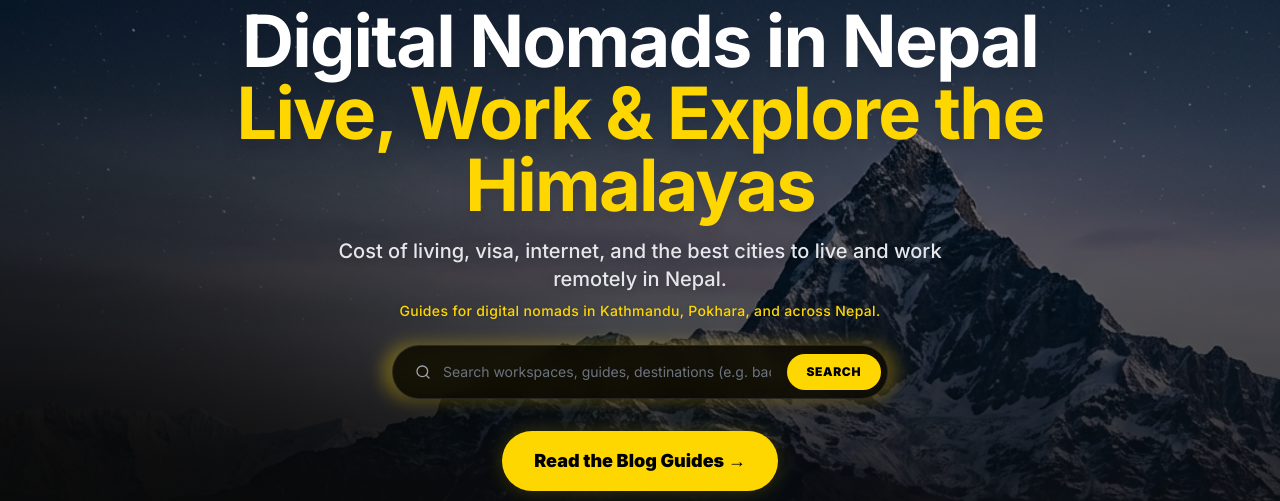
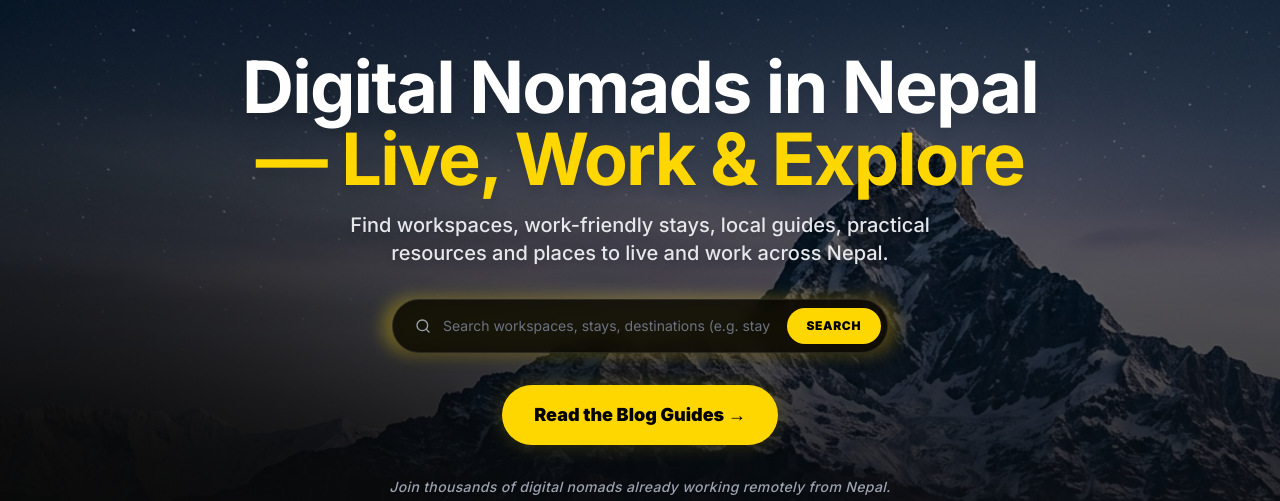
Before and after one commit to DRKAFLE123/digital-nomads-in-nepal, a Next.js app: page / in a window 1280 px wide. Shown: the part 126-627 px from the top of the page. Built offline with nearby package versions, Linux system fonts and the light colour scheme; no server answers; the database is empty.

Commit message:
seo: update hero H1, supporting text and search placeholder to user exact specification

```diff
--- a/components/HeroSection.tsx
+++ b/components/HeroSection.tsx
@@ -6,14 +6,14 @@
 import { Search } from "lucide-react"
 
 const keywords = [
-  "Kathmandu",
-  "Pokhara",
-  "backup generator",
-  "fiber internet",
-  "Lakeside cafes",
-  "meeting rooms",
-  "Jhamsikhel workspaces",
-  "Thamel hubs"
+  "workspaces in Kathmandu",
+  "stays in Pokhara",
+  "coliving in Mustang",
+  "high-speed fiber cafes",
+  "licensed mountain guides",
+  "Jhamsikhel hubs",
+  "Lakeside nomad villas",
+  "24/7 power backup hubs"
 ]
 
 export default function HeroSection() {
@@ -73,20 +73,15 @@
         {/* H1 */}
         <h1 className="text-3xl sm:text-5xl md:text-6xl lg:text-7xl font-bold text-white tracking-tight leading-tight drop-shadow-xl mb-4">
           Digital Nomads in Nepal<br className="hidden sm:block" />{" "}
-          <span className="text-primary">Live, Work & Explore the Himalayas</span>
+          <span className="text-primary">— Live, Work &amp; Explore</span>
         </h1>
 
-        {/* Subheadline */}
-        <p className="text-base sm:text-lg md:text-xl text-gray-200 font-medium drop-shadow-md max-w-2xl mb-2 px-2">
-          Cost of living, visa, internet, and the best cities to live and work remotely in Nepal.
+        {/* Supporting text */}
+        <p className="text-base sm:text-lg md:text-xl text-gray-200 font-medium drop-shadow-md max-w-2xl mb-8 px-2 leading-relaxed">
+          Find workspaces, work-friendly stays, local guides, practical resources and places to live and work across Nepal.
         </p>
 
-        {/* Extra SEO Line */}
-        <p className="text-xs sm:text-sm text-primary font-medium drop-shadow mb-6 tracking-wide px-2">
-          Guides for digital nomads in Kathmandu, Pokhara, and across Nepal.
-        </p>
-
-        {/* Search Bar for Coworking Spaces / Workplaces */}
+        {/* Search Bar for Workspaces, Stays, Destinations */}
         <form onSubmit={handleSearch} className="w-full max-w-lg mb-8 px-2 relative group z-30">
           <div className="absolute -inset-0.5 bg-gradient-to-r from-primary to-yellow-500 rounded-full blur opacity-30 group-hover:opacity-50 transition duration-300"></div>
           <div className="relative flex items-center bg-white/95 dark:bg-black/80 backdrop-blur border border-gray-200 dark:border-white/10 rounded-full p-1.5 focus-within:border-primary shadow-lg transition-colors">
@@ -100,7 +95,7 @@
                   window.dispatchEvent(new CustomEvent("open-search-modal"))
                 }
               }}
-              placeholder={`Search workspaces, guides, destinations (e.g. ${placeholder})`}
+              placeholder={`Search workspaces, stays, destinations (e.g. ${placeholder})`}
               className="w-full bg-transparent border-0 text-gray-900 dark:text-white text-xs sm:text-sm pl-3 pr-4 py-2.5 focus:outline-none placeholder:text-gray-500 cursor-pointer"
             />
             <button
```
